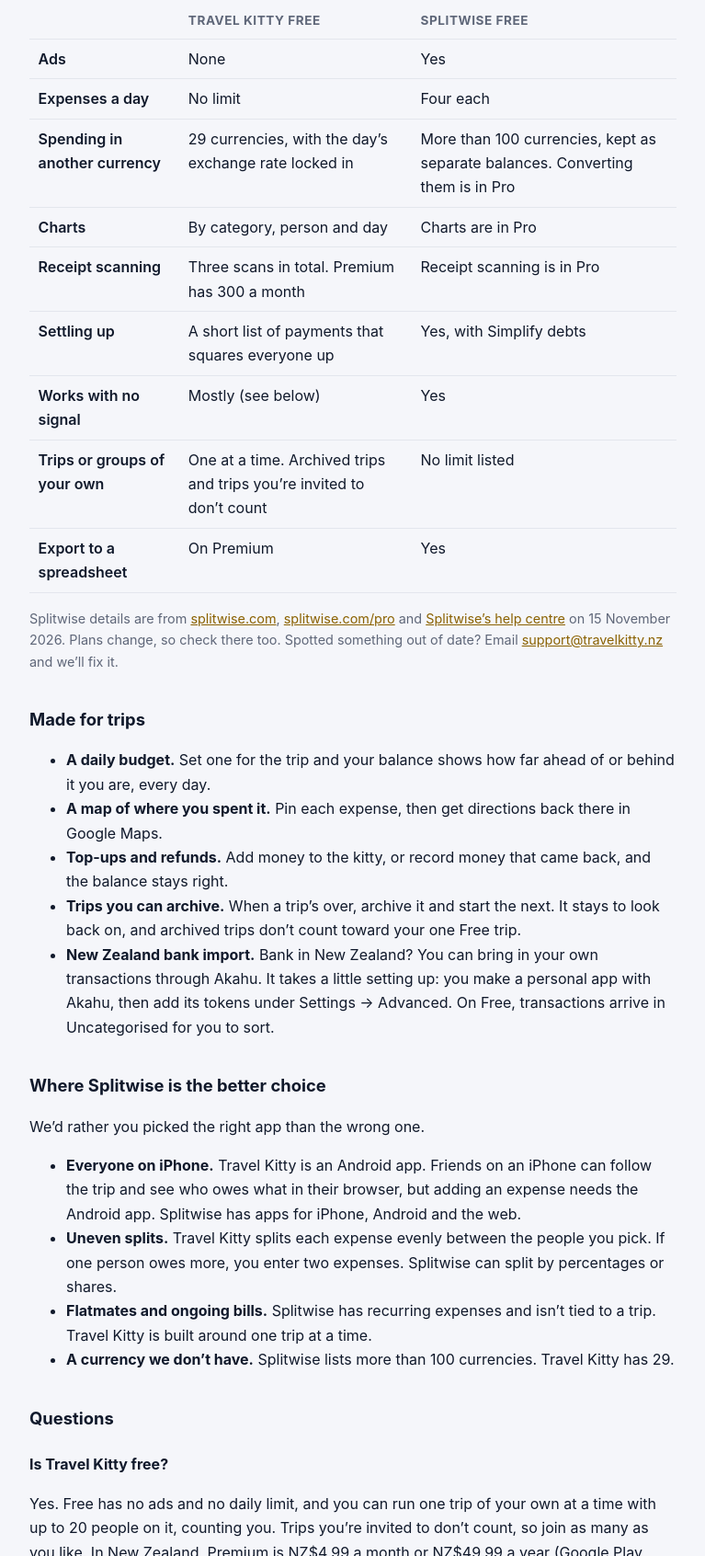
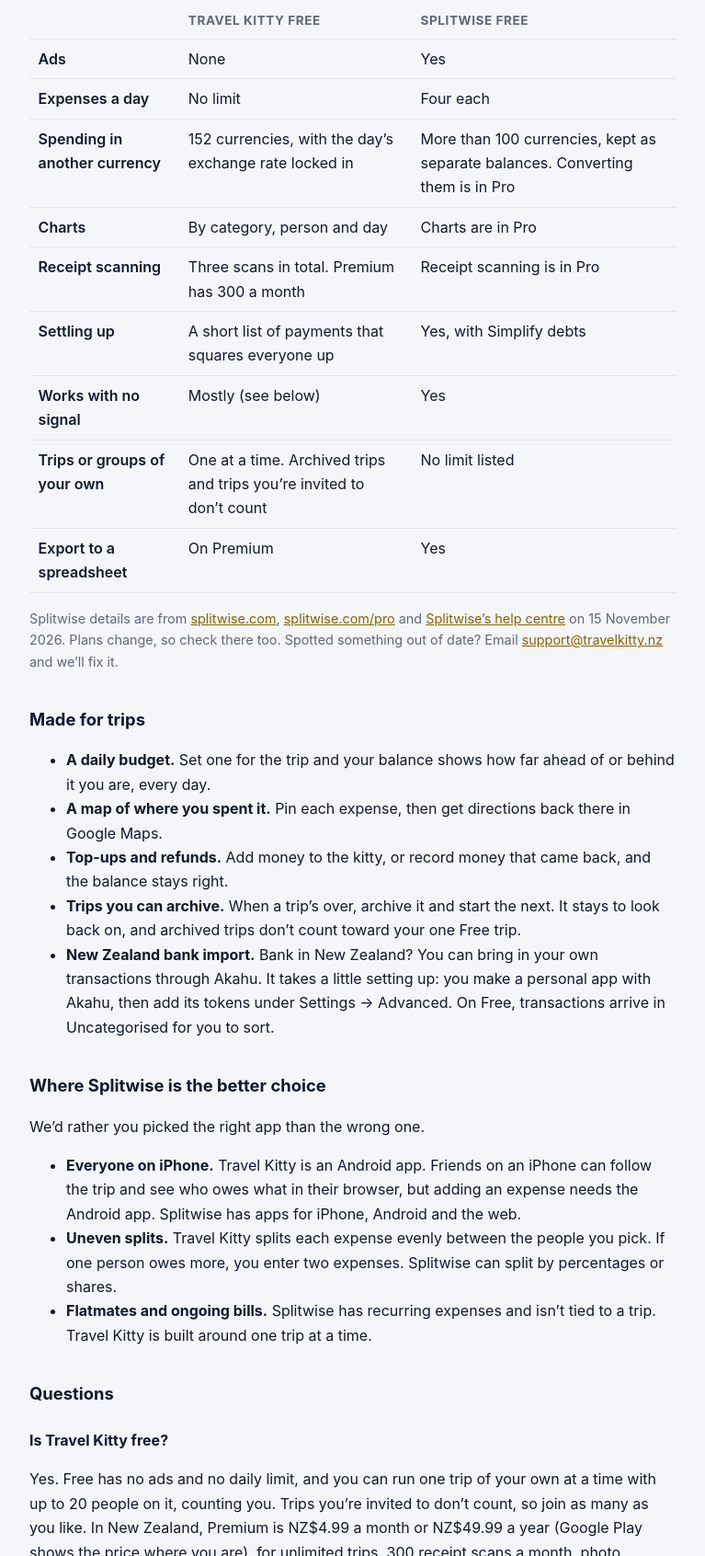
Before and after one commit to robert-stam-co-nz/travelkitty.nz, a plain HTML site: page splitwise-alternative.html in a window 1280 px wide. Shown: the part 534-2226 px from the top of the page at 92% size, without its empty margins (256-1023 px from the left). Drawn offline with Linux system fonts and the light colour scheme.

Commit message:
Site: 152 currencies
The app build on the travelkitty repo's ccr-4a35abd5-c1vxnr branch offers
every ISO 4217 currency the rate service quotes: 152 (was 29).
- Home page: "any of 152 currencies" and "Spend in 152 currencies"; the
  source comment now points at the generated table.
- Splitwise page: the currency row says 152; the "A currency we don't
  have" bullet is gone, since Travel Kitty now lists more than Splitwise's
  "more than 100".

Not for master until that app build is live on Google Play: before then
the claim is not true of the app people can download.

Co-Authored-By: Claude Opus 5.5 <noreply@anthropic.com>
Claude-Session: https://claude.ai/code/session_01Sk9tabWaSC84EGHYhsJR4V

```diff
--- a/splitwise-alternative.html
+++ b/splitwise-alternative.html
@@ -79,7 +79,7 @@ what, any time you check.</p>
   <tbody>
     <tr><th>Ads</th><td>None</td><td>Yes</td></tr>
     <tr><th>Expenses a day</th><td>No limit</td><td>Four each</td></tr>
-    <tr><th>Spending in another currency</th><td>29 currencies, with the day&rsquo;s exchange rate locked in</td><td>More than 100 currencies, kept as separate balances. Converting them is in Pro</td></tr>
+    <tr><th>Spending in another currency</th><td>152 currencies, with the day&rsquo;s exchange rate locked in</td><td>More than 100 currencies, kept as separate balances. Converting them is in Pro</td></tr>
     <tr><th>Charts</th><td>By category, person and day</td><td>Charts are in Pro</td></tr>
     <tr><th>Receipt scanning</th><td>Three scans in total. Premium has 300 a month</td><td>Receipt scanning is in Pro</td></tr>
     <tr><th>Settling up</th><td>A short list of payments that squares everyone up</td><td>Yes, with Simplify debts</td></tr>
@@ -124,8 +124,6 @@ date? Email <a href="mailto:support@travelkitty.nz">support@travelkitty.nz</a> a
   <li><strong>Flatmates and ongoing bills.</strong> Splitwise has recurring
   expenses and isn&rsquo;t tied to a trip. Travel Kitty is built around one
   trip at a time.</li>
-  <li><strong>A currency we don&rsquo;t have.</strong> Splitwise lists more
-  than 100 currencies. Travel Kitty has 29.</li>
 </ul>
 
 <h2>Questions</h2>
```
Also changed, not shown: index.html (+3 -3 lines).
